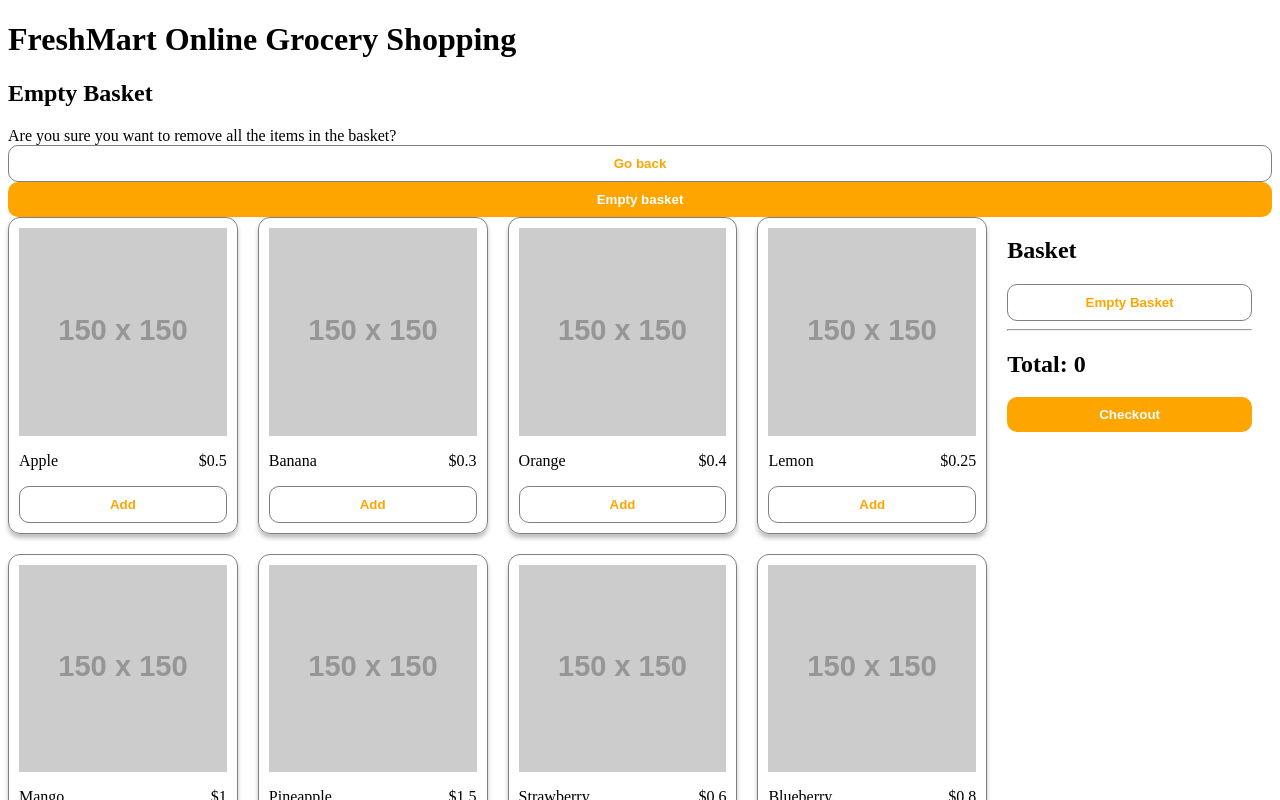
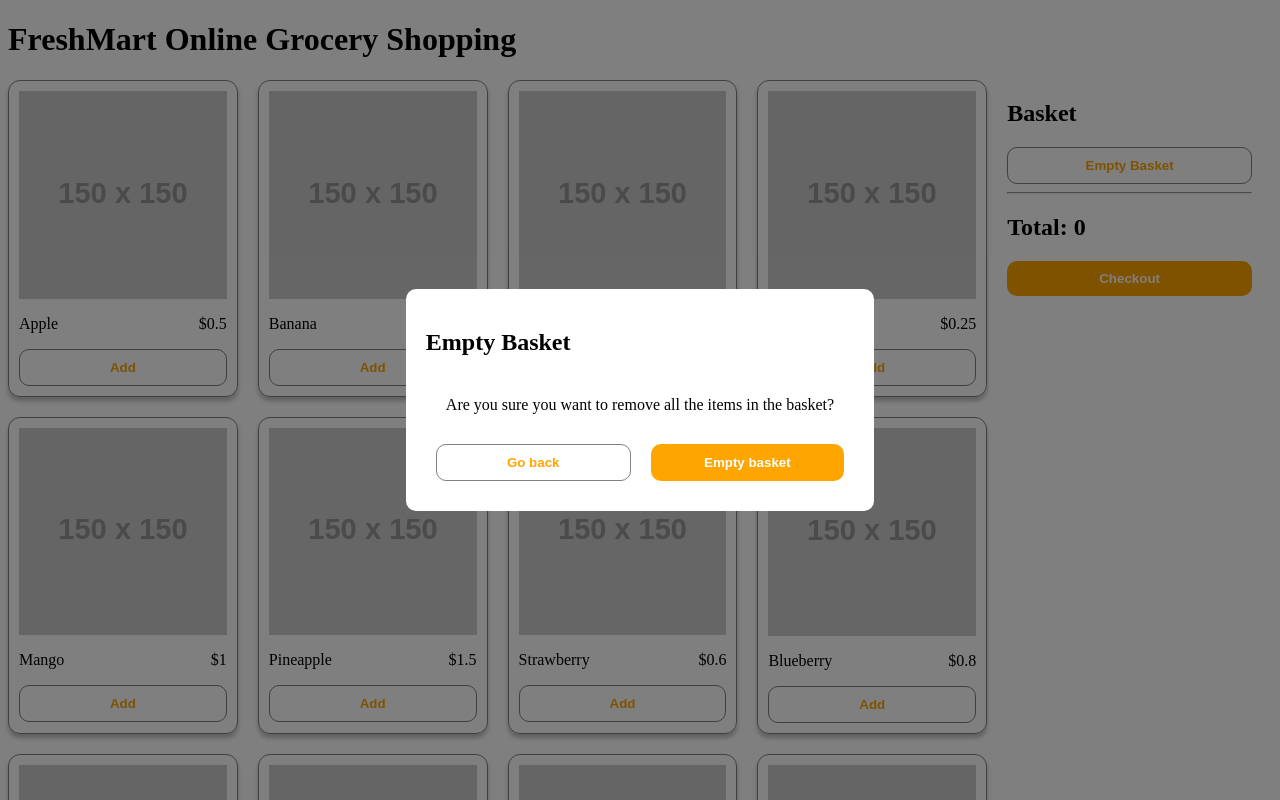
Before and after one commit to hien-tran-compado/grocery-store-app, a Vue app: page / in a window 1280 px wide. Both pictures are taken after a click on the button "Empty Basket". Shown: the top 800 px of the page. Built offline with nearby package versions, Linux system fonts and the light colour scheme.

Commit message:
style modals with css

```diff
--- a/src/App.vue
+++ b/src/App.vue
@@ -1,12 +1,8 @@
 <template>
   <div id="app">
     <h1>FreshMart Online Grocery Shopping</h1>
-    <BaseModal
-    :title="'Empty Basket'"
-    :visible="showEmptyBasketModal"
-    @close="showEmptyBasketModal = false"
-    @proceed="proceedEmptyBasket"
-    >
+    <BaseModal  :title="'Empty Basket'" v-if="showEmptyBasketModal" @close="showEmptyBasketModal = false"
+      @proceed="proceedEmptyBasket">
       <template v-slot:modalContent>
         Are you sure you want to remove all the items in the basket?
       </template>
@@ -15,11 +11,7 @@
       </template>
     </BaseModal>
 
-    <BaseModal
-    :title="'Order Confirmation'"
-    :visible="showCheckoutModal"
-    @close="showCheckoutModal = false"
-    >
+    <BaseModal  :title="'Order Confirmation'" v-if="showCheckoutModal" @close="showCheckoutModal = false">
       <template v-slot:modalContent>
         Proceed to have your order processed and we will deliver to you as soon as we can.
         Thank you for shopping at FreshMart!
@@ -32,20 +24,12 @@
 
     <div class="container">
       <div class="items-box">
-      <ItemCard
-        v-for="(groceryItem, index) in groceryArray"
-        :groceryItem="groceryItem"
-        :key="index"
-        @AddToBasket="handleAddItem"
-
-      />
+        <ItemCard v-for="(groceryItem, index) in groceryArray" :groceryItem="groceryItem" :key="index"
+          @AddToBasket="handleAddItem" />
       </div>
       <div class="shopping-list">
-      <ShoppingList
-       :shoppingList="shoppingList"
-       @showEmptybasketModal="handleShowEmptybasketModal"
-       @showCheckoutModal="handleShowCheckoutModal"
-      />
+        <ShoppingList :shoppingList="shoppingList" @showEmptybasketModal="handleShowEmptybasketModal"
+          @showCheckoutModal="handleShowCheckoutModal" />
       </div>
     </div>
 
@@ -76,7 +60,7 @@ export default {
   methods: {
     handleAddItem(item) {
       this.shoppingList.push(item);
-      console.log("add",item);
+      console.log("add", item);
     },
     handleShowEmptybasketModal() {
       this.showEmptyBasketModal = true
@@ -98,7 +82,8 @@ export default {
 
 <style lang="scss">
 .container {
-  display:flex;
+  display: flex;
+
   .items-box {
     flex: 4;
     display: grid;
@@ -113,6 +98,7 @@ export default {
       grid-template-columns: 1fr 1fr 1fr 1fr;
     }
   }
+
   .shopping-list {
     flex: 1;
     padding: 0 20px;
--- a/src/components/BaseModal.vue
+++ b/src/components/BaseModal.vue
@@ -1,21 +1,24 @@
 <template>
-  <div class="modal" v-if="visible">
+  <div class="modal">
+    <div class="modal-overlay" @click="closeModal"></div>
+    <div class="modal-content">
+      <div class="modal-header">
+        <h2>{{ title }}</h2>
+      </div>
+      <div class="modal-content">
+        <slot name="modalContent"></slot>
+      </div>
+      <div class="modal-footer">
+        <BaseButton buttonStyle="outlined" @click.native="closeModal">Go back</BaseButton>
+        <BaseButton buttonStyle="filled" @click.native="proceed">
+          <slot name="modalProceed"></slot>
+        </BaseButton>
+      </div>
 
-  <h2>{{title}}</h2>
-  <slot name="modalContent"></slot>
-  <BaseButton
-  buttonStyle="outlined"
-  @click.native="closeModal"
-  >Go back</BaseButton>
-  <BaseButton
-  buttonStyle="filled"
-  @click.native="proceed"
-  >
-  <slot name="modalProceed"></slot>
-</BaseButton>
 
+
+    </div>
   </div>
-
 </template>
 
 <script>
@@ -26,8 +29,7 @@ export default {
     BaseButton
   },
   props: {
-    title: String,
-    visible: Boolean
+    title: String
   },
   methods: {
     closeModal() {
@@ -41,5 +43,32 @@ export default {
 }
 </script>
 
-<style>
+<style lang="scss">
+.modal {
+  position: fixed;
+  z-index: 999;
+  top: 0;
+  left: 0;
+  width: 100%;
+  height: 100%;
+  background-color: rgba(0, 0, 0, 0.5);
+  display: flex;
+  justify-content: center;
+  align-items: center;
+}
+
+.modal-content {
+  background-color: white;
+  padding: 20px;
+  border-radius: 10px;
+}
+
+.modal-footer {
+  display: flex;
+  justify-content: space-between;
+  button {
+    margin: 10px
+  }
+}
+
 </style>
```
Lines whose indentation alone changed are shown as unchanged.
